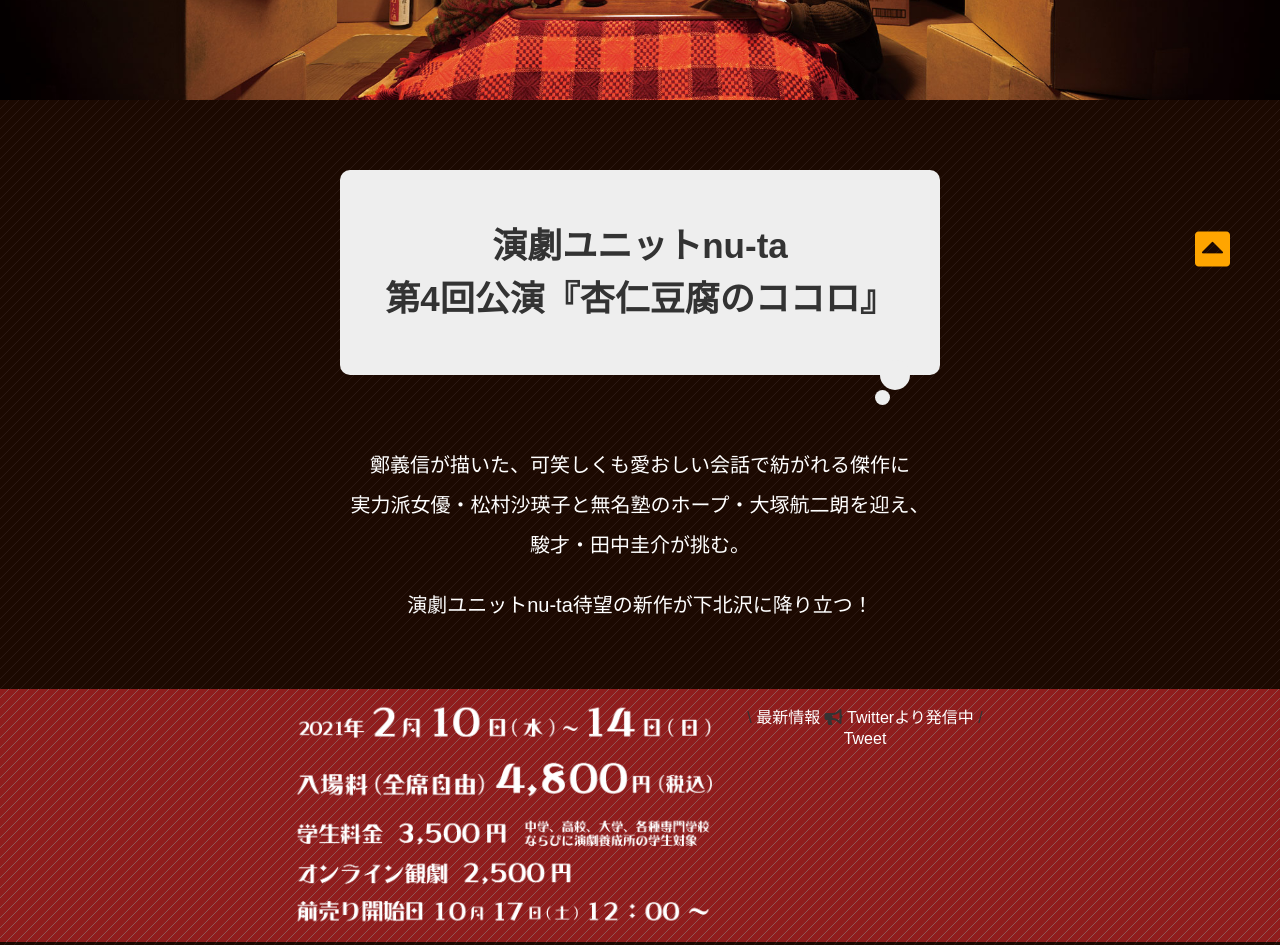
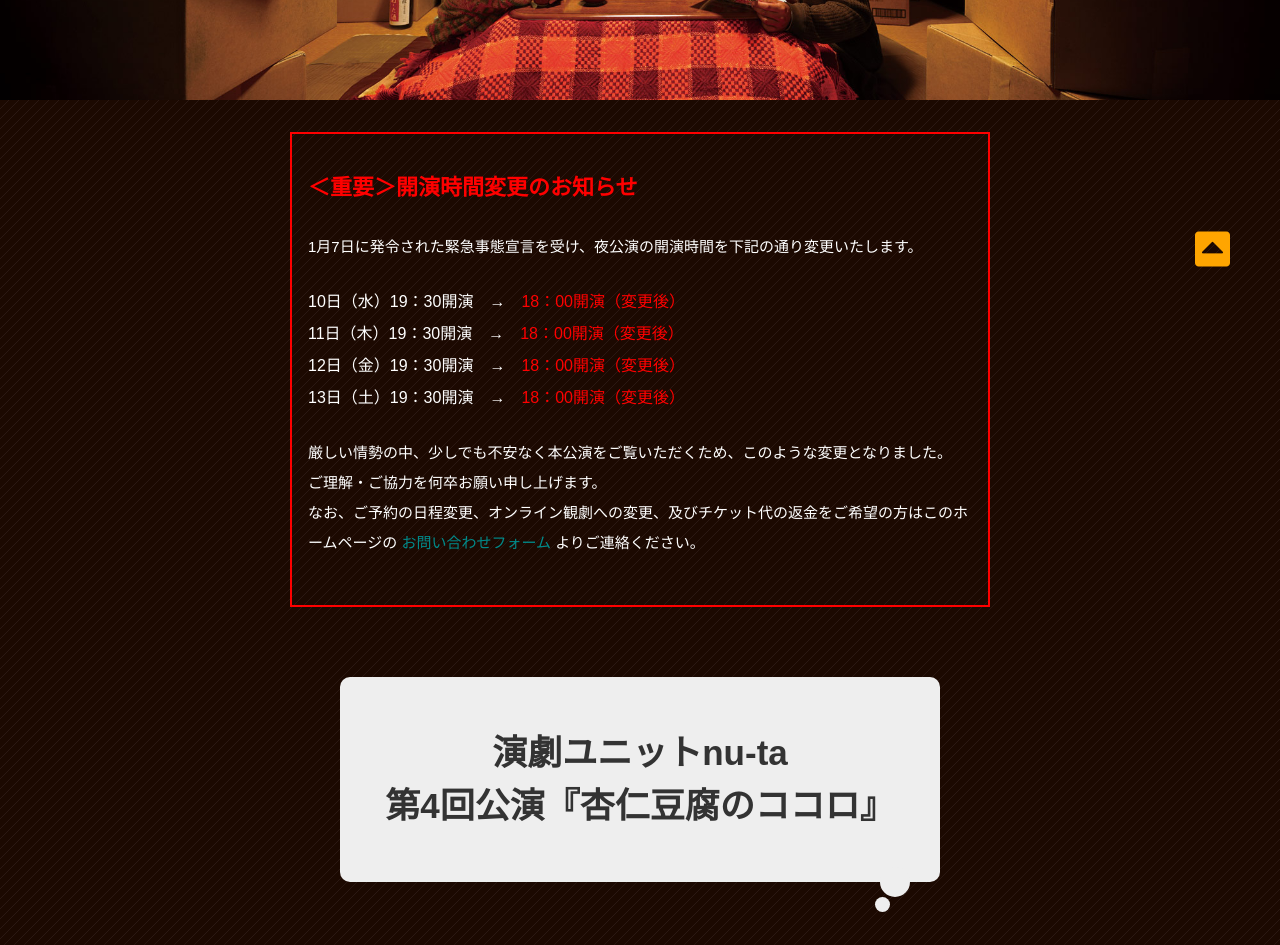
Before and after one commit to mkmy1123/annin-dofu, a plain HTML site: page index.html in a window 1280 px wide. Shown: the part 500-1445 px from the top of the page. Drawn offline with nearby package versions, Linux system fonts and the light colour scheme.

Commit message:
コロナ対策を追加

```diff
--- a/index.html
+++ b/index.html
@@ -1,12 +1,14 @@
 <!DOCTYPE html>
 <html lang='ja'>
+
 <head>
   <meta charset='UTF-8'>
   <meta name="viewport" content="width=980">
   <!-- Primary Meta Tags -->
   <title>杏仁豆腐のココロ << 演劇ユニットnu-ta | 第4回公演>></title>
   <meta name="title" content="杏仁豆腐のココロ  << 演劇ユニットnu-ta | 第4回公演 >>">
-  <meta name="description" content="演劇ユニットnu-ta による 第4回公演『杏仁豆腐のココロ』。鄭義信が描いた、可笑しくも愛おしい会話で紡がれる傑作に 実力派女優・松村沙瑛子と無名塾のホープ・大塚航二朗を迎え、駿才・田中圭介が挑む。">
+  <meta name="description"
+    content="演劇ユニットnu-ta による 第4回公演『杏仁豆腐のココロ』。鄭義信が描いた、可笑しくも愛おしい会話で紡がれる傑作に 実力派女優・松村沙瑛子と無名塾のホープ・大塚航二朗を迎え、駿才・田中圭介が挑む。">
 
 
   <!-- Open Graph / Facebook -->
@@ -27,7 +29,8 @@
   <link href="https://use.fontawesome.com/releases/v5.0.8/css/all.css" rel="stylesheet">
   <link rel='stylesheet' href='style.css'>
   <link rel="shortcut icon" href="img/favicon.png">
-  <script src="https://code.jquery.com/jquery-3.3.1.min.js" integrity="sha256-FgpCb/KJQlLNfOu91ta32o/NMZxltwRo8QtmkMRdAu8=" crossorigin="anonymous"></script>
+  <script src="https://code.jquery.com/jquery-3.3.1.min.js"
+    integrity="sha256-FgpCb/KJQlLNfOu91ta32o/NMZxltwRo8QtmkMRdAu8=" crossorigin="anonymous"></script>
 </head>
 
 <body>
@@ -79,7 +82,8 @@
         <li class="global-nav__item"><a href="#schedule" class="global-nav__link">スケジュール</a></li>
         <li class="global-nav__item"><a href="#access" class="global-nav__link">アクセス</a></li>
         <li class="global-nav__item"><a href="#notion" class="global-nav__link">注意事項</a></li>
-        <li class="global-nav__item__ticket"><a href="https://www.quartet-online.net/ticket/anninheart" class="global-nav__ticket">ご予約はこちら</a></li>
+        <li class="global-nav__item__ticket"><a href="https://www.quartet-online.net/ticket/anninheart"
+            class="global-nav__ticket">ご予約はこちら</a></li>
       </ul>
     </nav>
     <div class="eye-catch">
@@ -90,6 +94,32 @@
   </header>
 
   <div id="top">
+    <div class='covid-19'>
+      <h1 class='covid-19__title'>＜重要＞開演時間変更のお知らせ</h1>
+      <p class='covid-19__description'>
+        1月7日に発令された緊急事態宣言を受け、夜公演の開演時間を下記の通り変更いたします。
+      </p>
+      <ul class='covid-19__time-schedules'>
+        <li class='covid-19__time-schedule__li'>
+          10日（水）19：30開演　→　<span class='covid-19__alert'>18：00開演（変更後）</span>
+        </li>
+        <li class='covid-19__time-schedule__li'>
+          11日（木）19：30開演　→　<span class='covid-19__alert'>18：00開演（変更後）</span>
+        </li>
+        <li class='covid-19__time-schedule__li'>
+          12日（金）19：30開演　→　<span class='covid-19__alert'>18：00開演（変更後）</span>
+        </li>
+        <li class='covid-19__time-schedule__li'>
+          13日（土）19：30開演　→　<span class='covid-19__alert'>18：00開演（変更後）</span>
+        </li>
+      </ul>
+      <p class='covid-19__description'>
+        厳しい情勢の中、少しでも不安なく本公演をご覧いただくため、このような変更となりました。<br>
+        ご理解・ご協力を何卒お願い申し上げます。<br>
+        なお、ご予約の日程変更、オンライン観劇への変更、及びチケット代の返金をご希望の方はこのホームページの <a href='https://bit.ly/39jTgXk'
+          class='covid-19__link'>お問い合わせフォーム</a> よりご連絡ください。
+      </p>
+    </div>
     <div class='top-headline'>
       <h1 class="top-headline__title">演劇ユニットnu-ta<br>第4回公演『杏仁豆腐のココロ』</h1>
       <p class="top-headline__paragraph">
@@ -151,7 +181,8 @@
               <h3 class="cast__items__name">- 小夜子 -</h3>
               <h2 class="cast__items__actor-name">松村沙瑛子</h2>
               <p class="cast__items__paragraph">
-                nu-ta主宰。桐朋学園芸術短期大学演劇専攻ミュージカルコースを経て、平成20年劇団新派に入団、波乃久里子に師事。アトリエ公演『女の一生』主演・布引けい役、『大つごもり』主演・みね役ほか、6年間で1500ステージ余りの舞台に出演し、26年退団。現在、美養品会社あきゅらいずにてスキンケアモデルを務める。近年の出演舞台に『蘭RAN～緒方洪庵 浪華の事件帳～』おあき役、『浪漫活劇るろうに剣心』雪代巴役など。
+                nu-ta主宰。桐朋学園芸術短期大学演劇専攻ミュージカルコースを経て、平成20年劇団新派に入団、波乃久里子に師事。アトリエ公演『女の一生』主演・布引けい役、『大つごもり』主演・みね役ほか、6年間で1500ステージ余りの舞台に出演し、26年退団。現在、美養品会社あきゅらいずにてスキンケアモデルを務める。近年の出演舞台に『蘭RAN～緒方洪庵
+                浪華の事件帳～』おあき役、『浪漫活劇るろうに剣心』雪代巴役など。
               </p>
               <div class='responsive__sns'>
                 <a class="twitter_btn" href="https://twitter.com/saekowat"><i class="fab fa-twitter"></i>Twitter</a>
@@ -162,7 +193,9 @@
               <h3 class="cast__items__name">- 達郎 -</h3>
               <h2 class="cast__items__actor-name">大塚航二朗</h2>
               <p class="cast__items__paragraph">
-                青山学院大学卒業後に俳優養成所に入所。そこで演出家の茅野イサム 氏に出会い、演出作品の出演を含め約2年間師事。その後、フリーランスでの活動期間を経て、2015 年に無名塾に入塾、仲代達矢に師事する。 1 年目の全国巡業公演にメインキャストとして出演し、その後も出演機会 を得て 3 年間で 250 ステージ以上に出演。劇団員に昇格後は、カクシンハンや温泉ドラゴンなどに客演。映画「ある町の高い煙突」やテレビ 朝日「相棒シリーズ」など、映像作品にも表現の場を広げる。
+                青山学院大学卒業後に俳優養成所に入所。そこで演出家の茅野イサム 氏に出会い、演出作品の出演を含め約2年間師事。その後、フリーランスでの活動期間を経て、2015 年に無名塾に入塾、仲代達矢に師事する。 1
+                年目の全国巡業公演にメインキャストとして出演し、その後も出演機会 を得て 3 年間で 250 ステージ以上に出演。劇団員に昇格後は、カクシンハンや温泉ドラゴンなどに客演。映画「ある町の高い煙突」やテレビ
+                朝日「相棒シリーズ」など、映像作品にも表現の場を広げる。
               </p>
               <div class='responsive__sns'>
                 <a class="twitter_btn" href="https://twitter.com/actkoujiro"><i class="fab fa-twitter"></i>Twitter</a>
@@ -176,14 +209,13 @@
             <!-- 動画コメント <a class="youtube_btn"><i class="fab fa-youtube"></i>動画コメント</a> -->
           </div>
           <div class='cast__sns__item'>
-            <a class="twitter_btn" href="https://twitter.com/actkoujiro"><i
-                class="fab fa-twitter"></i>Twitter</a>
+            <a class="twitter_btn" href="https://twitter.com/actkoujiro"><i class="fab fa-twitter"></i>Twitter</a>
             <!-- 動画コメント <a class="youtube_btn"><i class="fab fa-youtube"></i>動画コメント</a> -->
           </div>
         </div>
       </section>
 
-      <section  id="staff">
+      <section id="staff">
         <div class='staff'>
           <h1 class="staff__title">◆ スタッフ ◆</h1>
           <dl>
@@ -283,15 +315,21 @@
             <div class='schedule__items__wrap-item'>
               <h2 class='schedule__items__item__title'>チケット予約</h2>
               <p class='schedule__items__paragraph'>
-                <a class= 'schedule__link' href='https://www.quartet-online.net/ticket/anninheart'>https://www.quartet-online.net/ticket/anninheart</a><br>
-                (カルテットオンライン)</p>
+                <a class='schedule__link'
+                  href='https://www.quartet-online.net/ticket/anninheart'>https://www.quartet-online.net/ticket/anninheart</a><br>
+                (カルテットオンライン)
+              </p>
               <h2 class='schedule__items__item__title'>お支払い方法</h2>
               <p class='schedule__items__paragraph'>
                 予約取り置き<br>
                 <i class="fas fa-arrow-down"></i><br>
-                当日会場にてお支払いいただきます。</p>
+                当日会場にてお支払いいただきます。
+              </p>
               <h2 class='schedule__items__item__title'>お問い合わせ</h2>
-              <a class='schedule__link' href='https://docs.google.com/forms/d/e/1FAIpQLSf_iZAWOTZXcss_S3fhCD6Q2GMEFT_4_WIoFYgFAmq79wrnrQ/viewform?usp=sf_link'><p class='schedule__items__paragraph'>こちらからお願いいたします</p></a>
+              <a class='schedule__link'
+                href='https://docs.google.com/forms/d/e/1FAIpQLSf_iZAWOTZXcss_S3fhCD6Q2GMEFT_4_WIoFYgFAmq79wrnrQ/viewform?usp=sf_link'>
+                <p class='schedule__items__paragraph'>こちらからお願いいたします</p>
+              </a>
             </div>
           </div>
         </div>
@@ -308,11 +346,15 @@
                 <li class="access__paragraph">京王井の頭線の方は、中央口改札より徒歩約 8 分</li>
                 <li class="access__paragraph">小田急線の方は、東口改札より徒歩約 8 分</li>
                 <li class="access__paragraph">
-                  写真付きのルート案内は<a href='http://www.honda-geki.com/map/711-kita.html' class="access__paragraph__link">コチラ</a></li>
+                  写真付きのルート案内は<a href='http://www.honda-geki.com/map/711-kita.html'
+                    class="access__paragraph__link">コチラ</a></li>
               </ul>
             </div>
             <div class='access__map-box'>
-              <iframe src="https://www.google.com/maps/embed?pb=!1m18!1m12!1m3!1d3241.5878396187713!2d139.6680810513868!3d35.66252508010159!2m3!1f0!2f0!3f0!3m2!1i1024!2i768!4f13.1!3m3!1m2!1s0x6018f36a731351ed%3A0x346da3f56faa6d67!2z44K344Ki44K_44O877yX77yR77yR!5e0!3m2!1sja!2sjp!4v1601531916739!5m2!1sja!2sjp" width="100%" height="300" frameborder="0" style="border:0;" allowfullscreen="" aria-hidden="false" tabindex="0"></iframe>
+              <iframe
+                src="https://www.google.com/maps/embed?pb=!1m18!1m12!1m3!1d3241.5878396187713!2d139.6680810513868!3d35.66252508010159!2m3!1f0!2f0!3f0!3m2!1i1024!2i768!4f13.1!3m3!1m2!1s0x6018f36a731351ed%3A0x346da3f56faa6d67!2z44K344Ki44K_44O877yX77yR77yR!5e0!3m2!1sja!2sjp!4v1601531916739!5m2!1sja!2sjp"
+                width="100%" height="300" frameborder="0" style="border:0;" allowfullscreen="" aria-hidden="false"
+                tabindex="0"></iframe>
             </div>
           </div>
         </div>
@@ -323,7 +365,7 @@
           <h1 class="notion__title">◆ 注意事項 ◆</h1>
           <ul>
             <li class="notion__paragraph">※未就学児はご入場いただけません。</li>
-            <li  class="notion__paragraph">※天災など、やむを得ない理由により、出演者等変更の可能性がございます。予めご了承ください。</li>
+            <li class="notion__paragraph">※天災など、やむを得ない理由により、出演者等変更の可能性がございます。予めご了承ください。</li>
             <li class="notion__paragraph">※座席に限りがございます。ご予約はお早めにお願いいたします。</li>
             <li class="notion__paragraph">※開場は開演の 30 分前、受付開始は 60 分前になります。</li>
             <li class="notion__paragraph">※お客様用駐車場はございません。公共交通機関をご利用ください。</li>
@@ -356,7 +398,9 @@
           <div class='notion-download'>
             <p class="notion__paragraph">
               公演チラシ
-              <a class="notion__download__link" href="img/chirasi.pdf" download="chirasi.pdf">両面(PDF形式)</a> / <a class="notion__download__link" href="img/omote.png" download="omote.png">表画像</a> / <a class="notion__download__link" href="img/ura.png" download="ura.png">裏画像</a>
+              <a class="notion__download__link" href="img/chirashi.pdf" download="chirashi.pdf">両面(PDF形式)</a> / <a
+                class="notion__download__link" href="img/omote.png" download="omote.png">表画像</a> / <a
+                class="notion__download__link" href="img/ura.png" download="ura.png">裏画像</a>
             </p>
             <!--
               リーフレット ダウンロードリンク
@@ -376,7 +420,8 @@
     <p class="footer__paragraph">
       © 2020 演劇ユニット nu-ta
       <span class="footer__social-bar">
-      <a href='https://twitter.com/nu_ta_info'><i class="fab fa-twitter-square"></i></a> | <a href='https://m.facebook.com/theaterteam.nuta/'><i class="fab fa-facebook-square"></i></a>
+        <a href='https://twitter.com/nu_ta_info'><i class="fab fa-twitter-square"></i></a> | <a
+          href='https://m.facebook.com/theaterteam.nuta/'><i class="fab fa-facebook-square"></i></a>
       </span>
     </p>
   </footer>
@@ -389,7 +434,9 @@
       <h1 class="popup__title">作 鄭義信（チョン・ウィシン）</h1>
       <p class="popup__subtitle">作家、演出家</p>
       <p class="popup__paragraph">
-          同志社大学文学部を中退、横浜放送映画専門学校（現・日本映画学校）美術科に学ぶ。松竹の美術助手を経て演劇に転向。93年に『ザ・寺山』で第38回岸田國士戯曲賞を受賞。その一方、映画に進出して、98年には、『愛を乞うひと』でキネマ旬報脚本賞、日本アカデミー賞最優秀脚本賞、第一回菊島隆三賞、アジア太平洋映画祭最優秀脚本賞など数々の賞を受賞した。舞台『焼肉ドラゴン』では第8回朝日舞台芸術賞グランプリ。第12回鶴屋南北戯曲賞。第16回読売演劇大賞 大賞・最優秀作品賞。第59回芸術選奨 文部科学大臣賞。など数々の演劇賞を総なめにした。近年では『すべての四月のために』『赤道の下のマクベス』『泣くロミオと怒るジュリエット』と話題作を生み出している。コロナ禍の影響により公演半ばで中止となった『泣くロミオと怒るジュリエット』の戯曲がリトルモアより緊急出版された。2018年には映画『焼肉ドラゴン』で初監督を務める。2014年春の紫綬褒章受賞。
+        同志社大学文学部を中退、横浜放送映画専門学校（現・日本映画学校）美術科に学ぶ。松竹の美術助手を経て演劇に転向。93年に『ザ・寺山』で第38回岸田國士戯曲賞を受賞。その一方、映画に進出して、98年には、『愛を乞うひと』でキネマ旬報脚本賞、日本アカデミー賞最優秀脚本賞、第一回菊島隆三賞、アジア太平洋映画祭最優秀脚本賞など数々の賞を受賞した。舞台『焼肉ドラゴン』では第8回朝日舞台芸術賞グランプリ。第12回鶴屋南北戯曲賞。第16回読売演劇大賞
+        大賞・最優秀作品賞。第59回芸術選奨
+        文部科学大臣賞。など数々の演劇賞を総なめにした。近年では『すべての四月のために』『赤道の下のマクベス』『泣くロミオと怒るジュリエット』と話題作を生み出している。コロナ禍の影響により公演半ばで中止となった『泣くロミオと怒るジュリエット』の戯曲がリトルモアより緊急出版された。2018年には映画『焼肉ドラゴン』で初監督を務める。2014年春の紫綬褒章受賞。
       </p>
     </div>
     <div class="black-background close"></div>
@@ -402,7 +449,8 @@
       <p class="popup__subtitle">演出家</p>
       <p class="popup__paragraph">
         武蔵野音楽大学大学院(声楽専攻)を修了。フリーの演出家として演劇・オペラ・ミュージカルなど様々なジャンルの演出を手がける。前衛演劇の団体である「身体の景色」として山の手事情社、SPAC、ク・ナウカの俳優などと共に公演を重ね、密陽演劇祭、ソウル・シェイクスピアフェスティバルなど海外の演劇祭に招聘される。<br>
-        演劇フェスティバル「ガチゲキ !!」に劇作家、黒川陽子とのユニット「クロカワタナカ&Co.」として参加(演出)特別審査員賞受賞。近年では演出として、てがみ座「風紋 青のはて2017」他、松田正隆「夏の砂の上」チェーホフ「桜の園」「かもめ」、ドラマトゥルクとして「Ammo」「趣向」「地平線」など。玉川大学芸術学部助教。高校演劇サミット・ディレクター。
+        演劇フェスティバル「ガチゲキ !!」に劇作家、黒川陽子とのユニット「クロカワタナカ&Co.」として参加(演出)特別審査員賞受賞。近年では演出として、てがみ座「風紋
+        青のはて2017」他、松田正隆「夏の砂の上」チェーホフ「桜の園」「かもめ」、ドラマトゥルクとして「Ammo」「趣向」「地平線」など。玉川大学芸術学部助教。高校演劇サミット・ディレクター。
       </p>
     </div>
     <div class="black-background close"></div>
@@ -463,7 +511,8 @@
       <div class="close-btn close"><i class="fas fa-times"></i></div>
       <h1 class="popup__title">舞台監督 逸見輝羊</h1>
       <p class="popup__paragraph">
-        株式会社 STAGE COMPANY 代表取締役。2012 年以降、年間平均 10 本の舞台公演を請け負う。演出家、俳優としても活動しており、STAGE・STAFF・ACTOR・WORK SHOP の 4SECTIONを主軸に、舞台芸術の発展に貢献する企業として務めている。
+        株式会社 STAGE COMPANY 代表取締役。2012 年以降、年間平均 10 本の舞台公演を請け負う。演出家、俳優としても活動しており、STAGE・STAFF・ACTOR・WORK SHOP の
+        4SECTIONを主軸に、舞台芸術の発展に貢献する企業として務めている。
       </p>
     </div>
     <div class="black-background close"></div>
@@ -479,4 +528,5 @@
 
   <script type="text/javascript" src="main.js"></script>
 </body>
+
 </html>
--- a/style.css
+++ b/style.css
@@ -312,6 +312,42 @@ top contents
   width: 600px;
   margin: 0 auto;
   text-align: center;
+}
+
+.covid-19 {
+  width: 700px;
+  border: red solid 2px;
+  padding: 2em 1em;
+  margin: 2em auto;
+  text-align: left;
+}
+
+.covid-19__title {
+  font-size: 22px;
+  margin-bottom: 1em;
+  font-weight: bold;
+  color: red;
+  line-height: 2em;
+}
+
+.covid-19__description {
+  font-size: 15px;
+  line-height: 2em;
+  margin-bottom: 1em;
+}
+
+.covid-19__time-schedules {
+  margin: 1.5em 0;
+  line-height: 2em;
+}
+
+.covid-19__alert {
+  color: red;
+}
+
+.covid-19__link {
+  color: darkcyan;
+  cursor: pointer;
 }
 
 .top-headline__title {
```
Also changed, not shown: img/time_schedule.png, 2 other files. Lines whose indentation alone changed are shown as unchanged.
